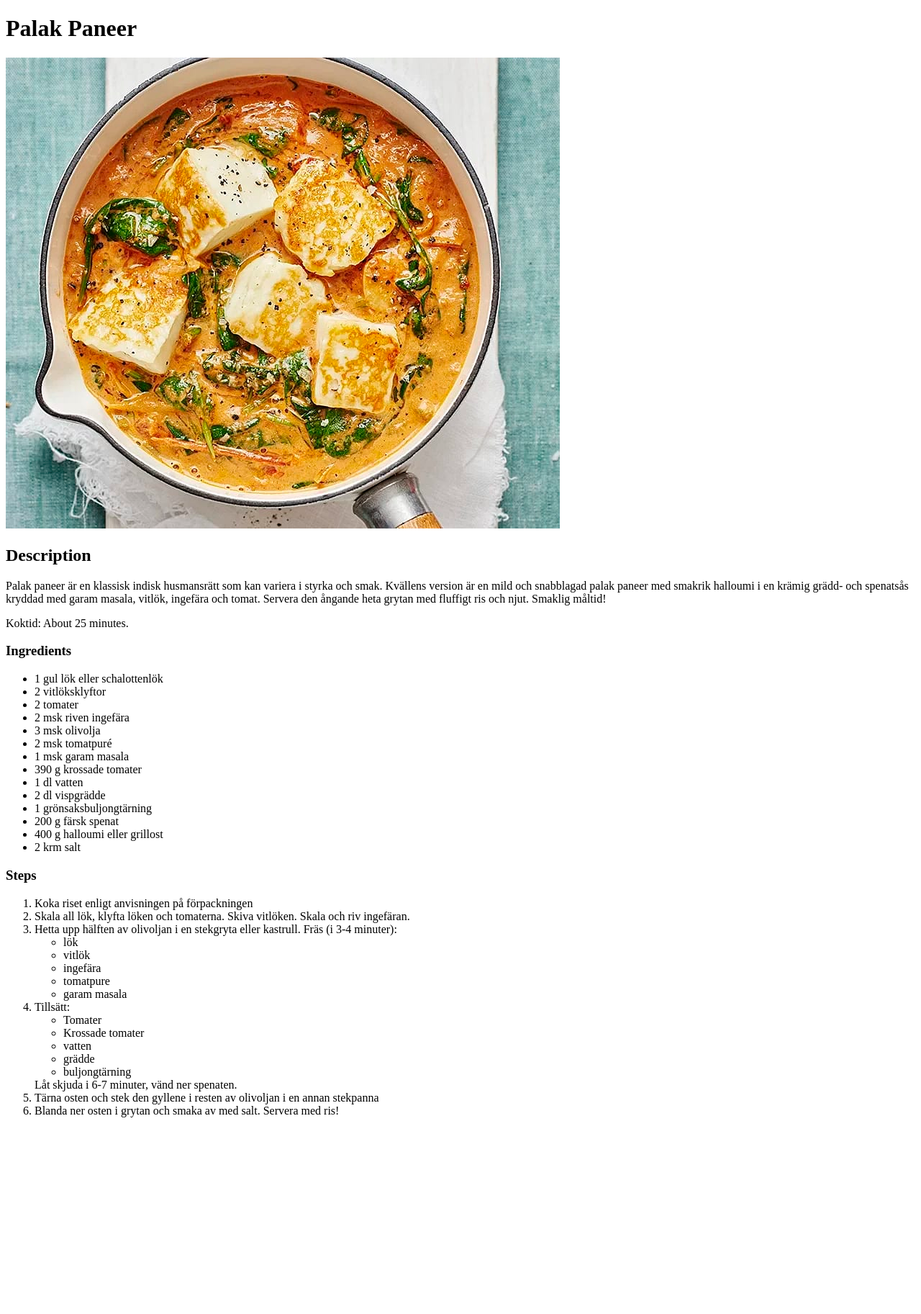
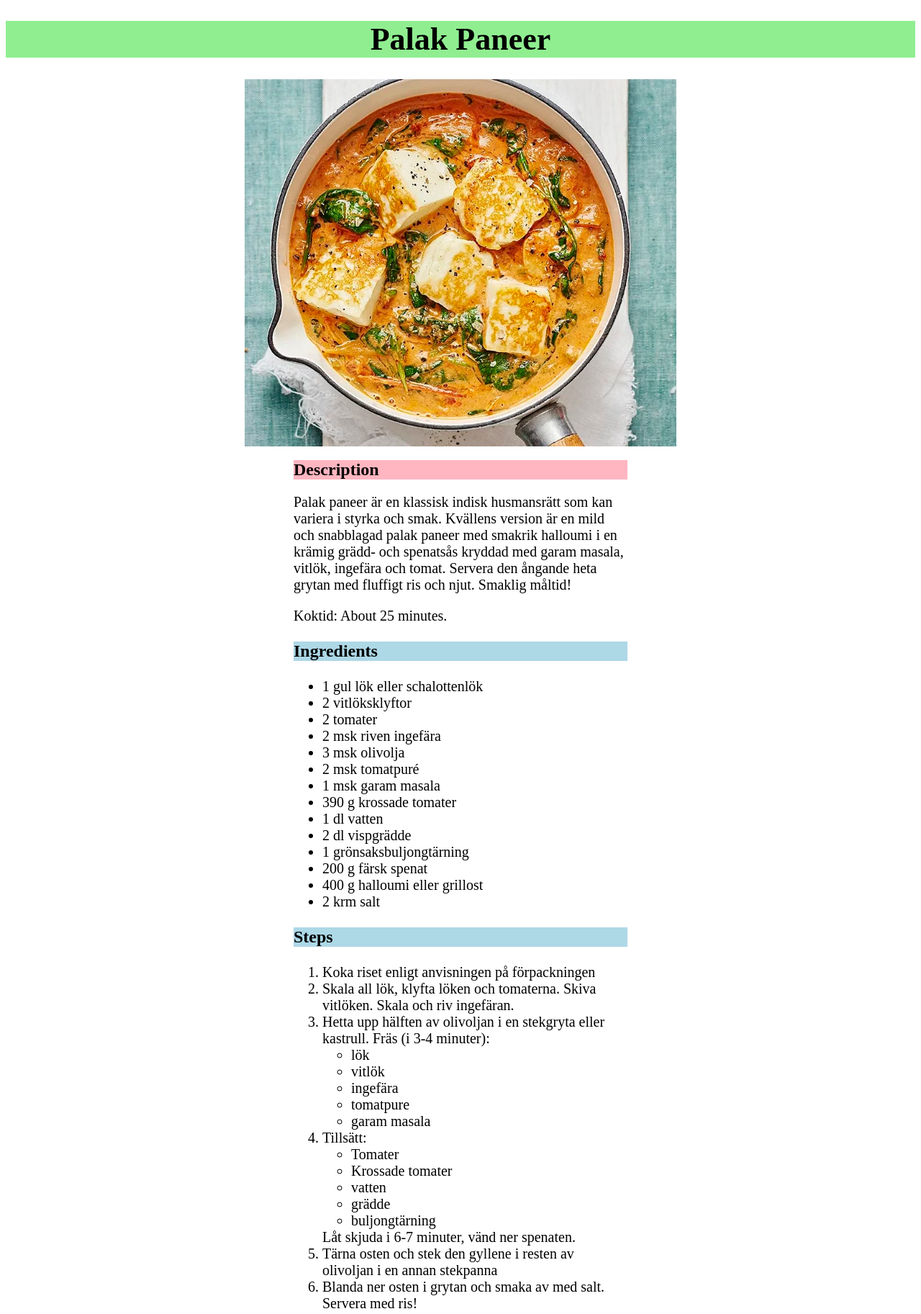
Before and after one commit to Askanberg/odin-recipes, a plain HTML site: page recipes/palakpaneer.html in a window 1280 px wide. Shown: the whole page at 72% size. Before the commit the page ends 1568 px from the top, so only its background shows below. Drawn offline with Linux system fonts and the light colour scheme.

Commit message:
Added a .css to the web-page, in which i centered the texts, played around with fonts (sizes, fonts, width color) added background-colors etc...

```diff
--- a/recipes/palakpaneer.html
+++ b/recipes/palakpaneer.html
@@ -4,23 +4,25 @@
     <meta charset="UTF-8">
     <meta name="viewport" content="width=device-width, initial-scale=1.0">
     <title>Palak paneer</title>
+    <link rel="stylesheet" href="../style.css">
 </head>
 
 <body>
-    <h1>Palak Paneer</h1>
-    <img src="./images/palak-paneer.jpg" alt="Picture of a dish of palak paneer">
-    <h2>Description</h2>
-    <p>
+    <h1 class="title universal-titles">Palak Paneer</h1>
+    <img class="picture" src="./images/palak-paneer.jpg" alt="Picture of a dish of palak paneer">
+    <div style="margin-left: 400px; margin-right: 400px;">
+        <h2 class="description-title">Description</h2>
+        <p class="loose-text">
             Palak paneer är en klassisk indisk husmansrätt som kan variera i styrka och smak.
             Kvällens version är en mild och snabblagad palak paneer med smakrik halloumi i en krämig grädd-
             och spenatsås kryddad med garam masala, vitlök, ingefära och tomat.
             Servera den ångande heta grytan med fluffigt ris och njut. Smaklig måltid!
         </p>
-    <p>
+        <p class="loose-text">
             Koktid: About 25 minutes.
         </p>
-    <h3>Ingredients</h3>
-    <ul>
+        <h3 class="small-titles">Ingredients</h3>
+        <ul class="loose-text">
             <li>1  gul lök eller schalottenlök</li>
             <li>2  vitlöksklyftor</li>
             <li>2  tomater</li>
@@ -36,8 +38,8 @@
             <li>400 g halloumi eller grillost</li>
             <li>2 krm salt</li>
         </ul>
-    <h3>Steps</h3>
-    <ol>
+        <h3 class="small-titles">Steps</h3>
+        <ol class="loose-text">
             <li>Koka riset enligt anvisningen på förpackningen</li>
             <li>Skala all lök, klyfta löken och tomaterna. Skiva vitlöken. Skala och riv ingefäran.</li>
             <li>Hetta upp hälften av olivoljan i en stekgryta eller kastrull. Fräs (i 3-4 minuter):
@@ -61,5 +63,6 @@
             <li>Tärna osten och stek den gyllene i resten av olivoljan i en annan stekpanna</li>
             <li>Blanda ner osten i grytan och smaka av med salt. Servera med ris!</li>
         </ol>
+    </div>
 </body>
 </html>
--- /dev/null
+++ b/style.css
@@ -0,0 +1,40 @@
+.universal-titles{
+    font-weight: bold;
+}
+
+.title {
+    background-color: lightgreen;
+    font-size: 44px;
+    text-align: center;
+}
+
+.picture{
+    display: block;
+    margin-left: auto;
+    margin-right: auto;
+    width: 600px;
+    height: auto;
+}
+
+#list-of-recipes {
+    font-size: 24px;
+}
+
+/* recipes */
+
+.description-title {
+    background-color: lightpink;
+    font-size: 30;
+
+}
+
+.small-titles{
+    background-color: lightblue;
+    font-size: 24px;
+    font-weight: bold;
+}
+
+.loose-text {
+    font-family: 'Times New Roman', Times, serif;
+    font-size: 20px;
+}
```
Also changed, not shown: index.html (+3 -2 lines), recipes/laxpasta.html (+12 -9 lines), recipes/swedish-meatballs.html (+12 -9 lines), swedish-meatballs.html (deleted, +0 -47 lines). Lines whose indentation alone changed are shown as unchanged.
